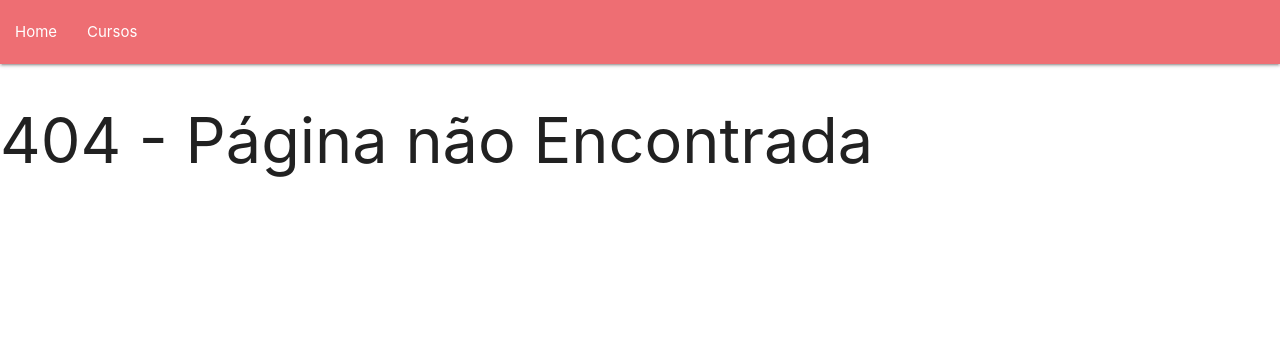
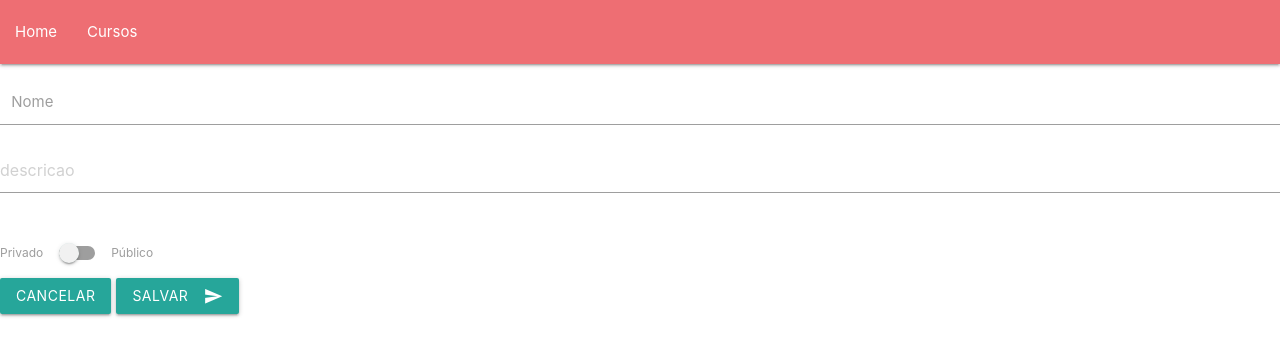
Before and after one commit to mayckwazowski/flashcard-frontend, a React (Create React App) app: page /create/course in a window 1280 px wide. Before the commit this address had no page. Shown: the top 356 px of the page. Built offline with nearby package versions, Linux system fonts and the light colour scheme.

Commit message:
Form com Hooks

```diff
--- a/package.json
+++ b/package.json
@@ -6,10 +6,12 @@
     "@testing-library/jest-dom": "^5.14.1",
     "@testing-library/react": "^11.2.7",
     "@testing-library/user-event": "^12.8.3",
+    "axios": "^0.22.0",
     "materialize-css": "^1.0.0-rc.2",
     "react": "^17.0.2",
     "react-dom": "^17.0.2",
     "react-materialize": "^3.9.9",
+    "react-preloaders": "^3.0.3",
     "react-router-dom": "^5.3.0",
     "react-scripts": "4.0.3",
     "web-vitals": "^1.1.2"
--- a/src/App.js
+++ b/src/App.js
@@ -1,20 +1,14 @@
-import { Switch, Route } from 'react-router-dom';
+import React from 'react';
 import './App.css';
-import Courses from './components/course/courses';
 import Header from './components/header/header';
-import PageNotFoud from './pages/404';
-import Home from './pages/home';
+import RouterComponent from './components/routers/router';
 
 function App() {
   return (
-    <>
+    <React.Fragment>
       <Header />
-      <Switch>
-        <Route exact path="/" component={Home} />
-        <Route path="/courses" component={Courses} />
-        <Route path="*" component={PageNotFoud} />
-      </Switch>
-    </>
+      <RouterComponent />
+    </React.Fragment>
   );
 }
 
--- a/src/components/course/course.jsx
+++ b/src/components/course/course.jsx
@@ -10,9 +10,9 @@ const Course = ( props ) => (
         <Card
         closeIcon={<Icon>close</Icon>}
         header={<CardTitle image="https://materializecss.com/images/sample-1.jpg" reveal waves="light"/>}
-        reveal={<p>Here is some more information about this product that is only revealed once clicked on.</p>}
+        reveal={<p>{props.descricao}</p>}
         revealIcon={<Icon>more_vert</Icon>}
-        title={props.descricao}
+        title={props.nome}
         >
         <p>
             <a href="#">
--- a/src/components/course/courses.jsx
+++ b/src/components/course/courses.jsx
@@ -1,22 +1,34 @@
 import React, {useState, useEffect } from "react";
-import { Row } from "react-materialize";
+import { Button, Icon, Row } from "react-materialize";
+import { Link } from "react-router-dom";
+import ColecaoService from "../../services/colecao.service";
 import Course from "./course";
 
 const Courses = () => {
+    let page = 1;
     const [colecao, setColecao] = useState([{
         colecaoId : 0,
+        nome: '',
         descricao: ''
     }]);
-    useEffect(() => {
-        fetch(`https://flashcard-api-mayck.herokuapp.com/api/colecoes`)
-        .then( res => res.json() )
-        .then( colecao => setColecao( colecao ))
-        .catch( error => console.log(error) )
-    }, 1);
+    useEffect(() =>  ColecaoService.getAll( setColecao ), page);
     return(
-    <Row>
-        {colecao.map( item => <Course colecaoId={item.colecaoId} descricao={item.descricao} />)}
-    </Row>
+        <>
+            <Row>
+                {colecao.map( item => <Course colecaoId={item.colecaoId} nome={item.nome} descricao={item.descricao} />)}
+            </Row>
+            <Link to='/create/course'>
+                <Button
+                    className="red"
+                    floating
+                    icon={<Icon>add</Icon>}
+                    large
+                    node="button"
+                    waves="light"
+                    onClick=""
+                    />
+            </Link>
+        </>
     )
 }
 
--- /dev/null
+++ b/src/components/course/form_colecao.jsx
@@ -0,0 +1,74 @@
+import React, {useState } from "react";
+import { Button, Icon, Switch, Textarea, TextInput } from "react-materialize";
+import { useHistory } from "react-router";
+import ColecaoService from "../../services/colecao.service";
+import Routers from "../routers/routers";
+
+
+
+const SalvarButton = () => (
+    <Button
+        node="button"
+        type="submit"
+        waves="light"
+        >
+        Salvar
+        <Icon right>
+            send
+        </Icon>
+    </Button>
+
+);
+
+const CancelarButton = () => {
+    let history = useHistory();
+    const handleClick = () => {
+        history.push( Routers.COURSE );
+    }
+    return(
+        <Button
+            node="button"
+            style={{
+            marginRight: '5px'
+            }}
+            waves="light"
+            onClick={handleClick}
+        >
+            Cancelar
+        </Button>
+    )
+}
+
+const FormColecao = () => {
+    let history = useHistory();
+    const [nome, setNome] = useState('');
+
+    const handleSubmit = (e) => {
+        alert('Um nome foi enviado: ' + nome );
+        //ColecaoService.create( {nome, descricao, publico} );
+        //history.push( Routers.COURSE );
+        e.preventDefault();
+    }
+
+    return (
+    <form onSubmit={handleSubmit}>
+        <TextInput id="nome" label="Nome" value={nome} onChange={e => setNome( e.target.value ) }/>
+        <Textarea
+                id="descricao"
+                placeholder="descricao"
+                />
+        <Switch
+            id="publico"
+            offLabel="Privado"
+            onChange={function noRefCheck(){}}
+            onLabel="Público"
+            />
+        <p>
+            <CancelarButton />
+            <SalvarButton />
+        </p>
+    </form>
+    )
+}
+
+export default FormColecao;
--- /dev/null
+++ b/src/components/routers/router.jsx
@@ -0,0 +1,18 @@
+import React from "react";
+import { Route, Switch } from "react-router";
+import Home from "../../pages/home"
+import PageNotFoud from "../../pages/404"
+import Courses from "../../components/course/courses"
+import FormColecao from "../../components/course/form_colecao"
+import Routers from "./routers";
+
+const RouterComponent = () => (
+    <Switch>
+        <Route exact path={Routers.HOME} component={Home} />
+        <Route path={Routers.COURSE} component={Courses} />
+        <Route path={Routers.CREATE_COURSE} component={FormColecao} />
+        <Route path="*" component={PageNotFoud} />
+    </Switch>
+)
+
+export default RouterComponent;
--- /dev/null
+++ b/src/components/routers/routers.js
@@ -0,0 +1,7 @@
+const Routers = {
+    HOME: '/',
+    COURSE: '/courses',
+    CREATE_COURSE: '/create/course'
+}
+
+export default Routers;
--- /dev/null
+++ b/src/services/colecao.service.js
@@ -0,0 +1,15 @@
+import CommonService from "./common.service";
+
+
+const ColecaoService = {
+    getAll( callback ){
+        CommonService.get('/colecoes')
+        .then( response => callback( response.data ) );
+    },
+
+    create( data ){
+        CommonService.post("/colecoes", data );
+    }
+}
+
+export default ColecaoService;
--- /dev/null
+++ b/src/services/common.service.js
@@ -0,0 +1,12 @@
+import axios from "axios";
+const base_url = "https://flashcard-api-mayck.herokuapp.com/api";
+
+const CommonService = {
+    isLoading: false,
+    get: ( endpoint ) =>  axios.get( base_url + endpoint ).catch( console.log ),
+    post: ( endpoint, data ) => axios.post( base_url + endpoint, data ).catch( console.log ),
+    put: ( endpoint, data ) => axios.put( base_url + endpoint, data ).catch( console.log ),
+    del: ( endpoint ) => axios.delete( base_url + endpoint ).catch( console.log ),
+}
+
+export default CommonService;
```
Also changed, not shown: 1 other file (tests, documents, lock files or other folders).
